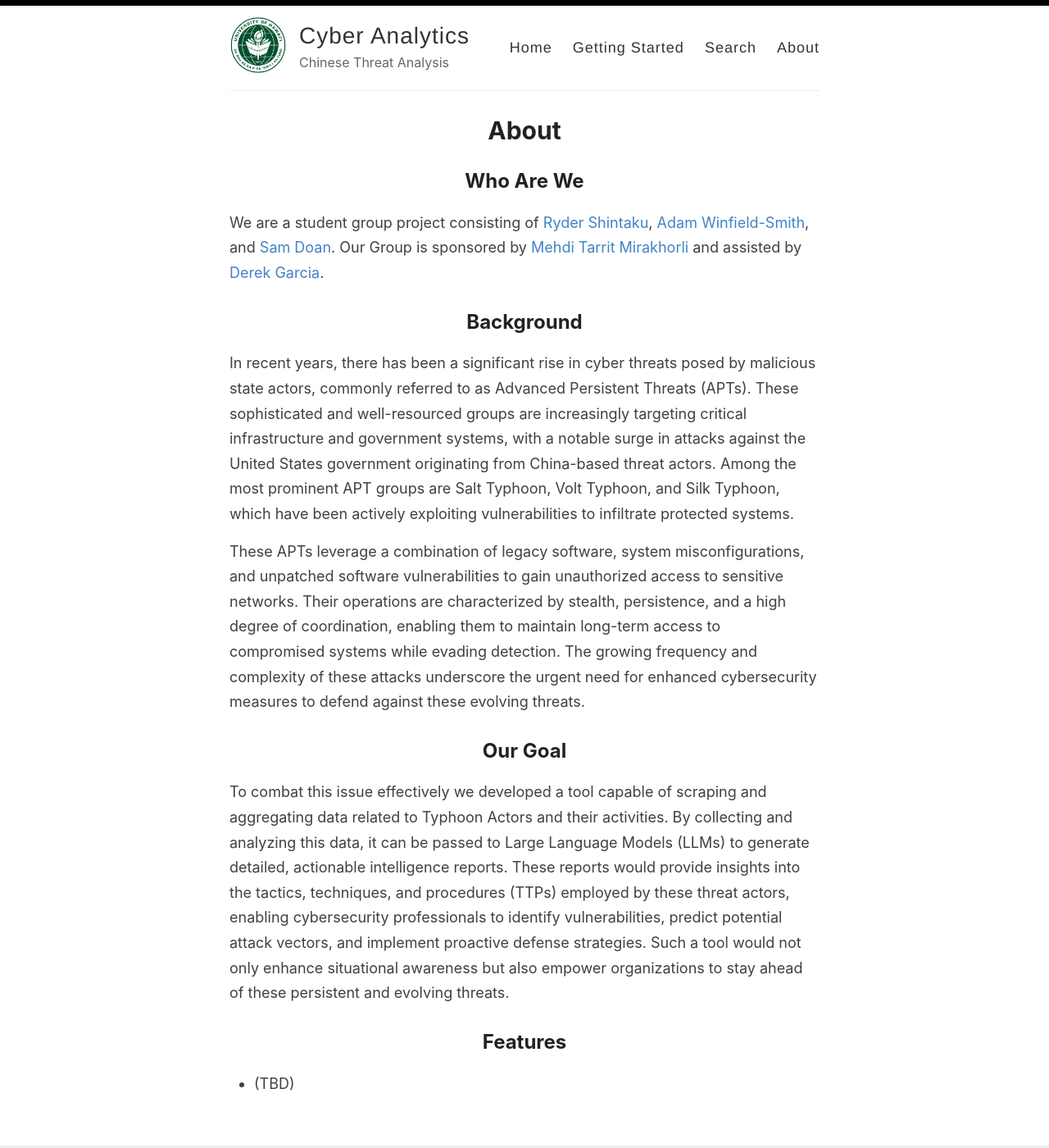
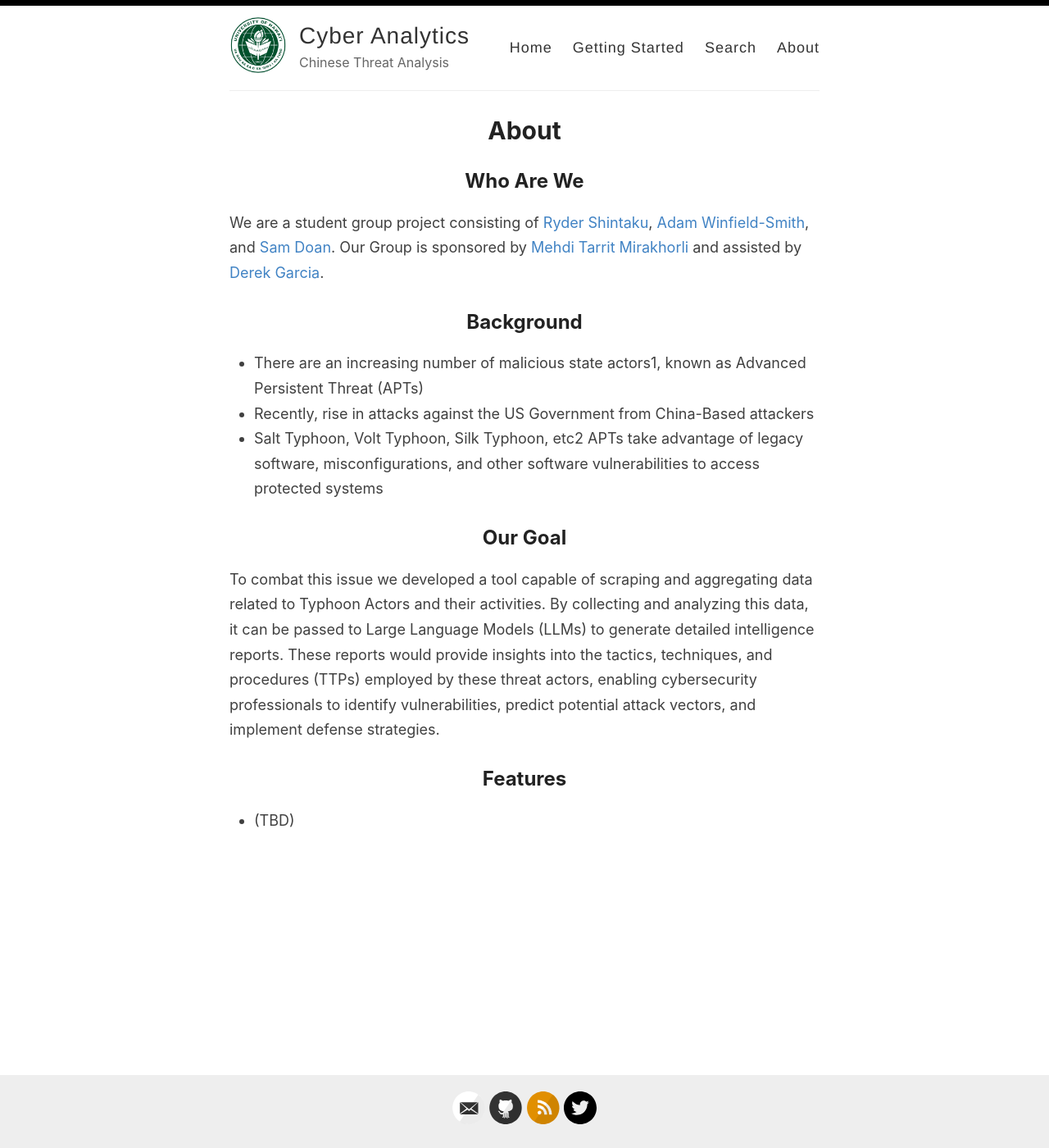
Before and after one commit to UHMCyberAnalytics/UHMCyberAnalytics.github.io, a Jekyll site: the page built from _pages/about.md, in a window 1280 px wide and 1400 px high. Shown: the whole window at 82% size. Built offline with Jekyll 4.4.1, drawn with Linux system fonts in a browser that asks for light colours.

Commit message:
Update about.md

```diff
--- a/_pages/about.md
+++ b/_pages/about.md
@@ -8,13 +8,15 @@ We are a student group project consisting of [Ryder Shintaku](https://github.com
 
 ## Background
 
-In recent years, there has been a significant rise in cyber threats posed by malicious state actors, commonly referred to as Advanced Persistent Threats (APTs). These sophisticated and well-resourced groups are increasingly targeting critical infrastructure and government systems, with a notable surge in attacks against the United States government originating from China-based threat actors. Among the most prominent APT groups are Salt Typhoon, Volt Typhoon, and Silk Typhoon, which have been actively exploiting vulnerabilities to infiltrate protected systems.
+- There are an increasing number of malicious state actors1, known as Advanced Persistent Threat (APTs)
+- Recently, rise in attacks against the US Government from China-Based attackers
+- Salt Typhoon, Volt Typhoon, Silk Typhoon, etc2
+APTs take advantage of legacy software, misconfigurations, and other software vulnerabilities to access protected systems
 
-These APTs leverage a combination of legacy software, system misconfigurations, and unpatched software vulnerabilities to gain unauthorized access to sensitive networks. Their operations are characterized by stealth, persistence, and a high degree of coordination, enabling them to maintain long-term access to compromised systems while evading detection. The growing frequency and complexity of these attacks underscore the urgent need for enhanced cybersecurity measures to defend against these evolving threats.
 
 ## Our Goal
 
-To combat this issue effectively we developed a tool capable of scraping and aggregating data related to Typhoon Actors and their activities. By collecting and analyzing this data, it can be passed to Large Language Models (LLMs) to generate detailed, actionable intelligence reports. These reports would provide insights into the tactics, techniques, and procedures (TTPs) employed by these threat actors, enabling cybersecurity professionals to identify vulnerabilities, predict potential attack vectors, and implement proactive defense strategies. Such a tool would not only enhance situational awareness but also empower organizations to stay ahead of these persistent and evolving threats.
+To combat this issue we developed a tool capable of scraping and aggregating data related to Typhoon Actors and their activities. By collecting and analyzing this data, it can be passed to Large Language Models (LLMs) to generate detailed intelligence reports. These reports would provide insights into the tactics, techniques, and procedures (TTPs) employed by these threat actors, enabling cybersecurity professionals to identify vulnerabilities, predict potential attack vectors, and implement defense strategies.
 ## Features
 
 - (TBD)
```
